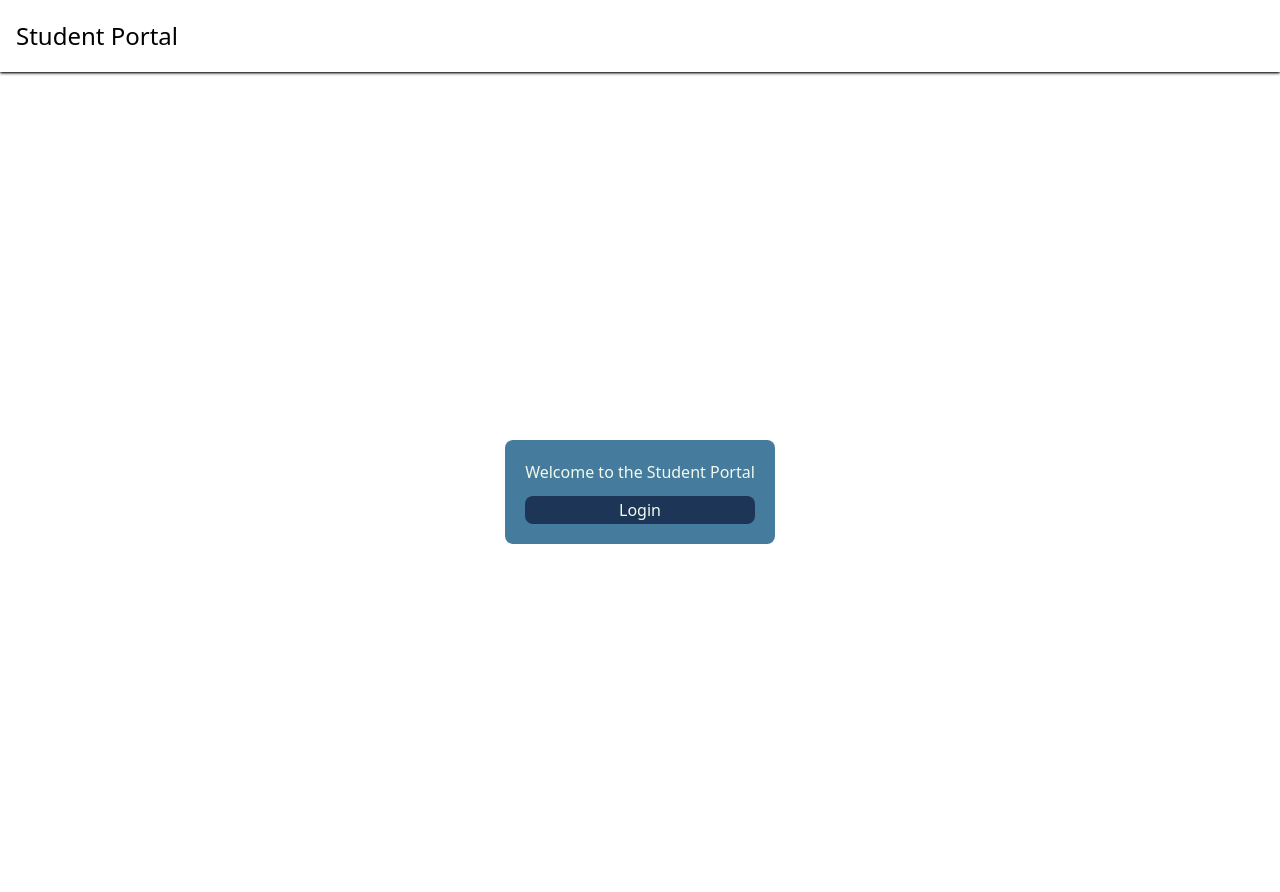
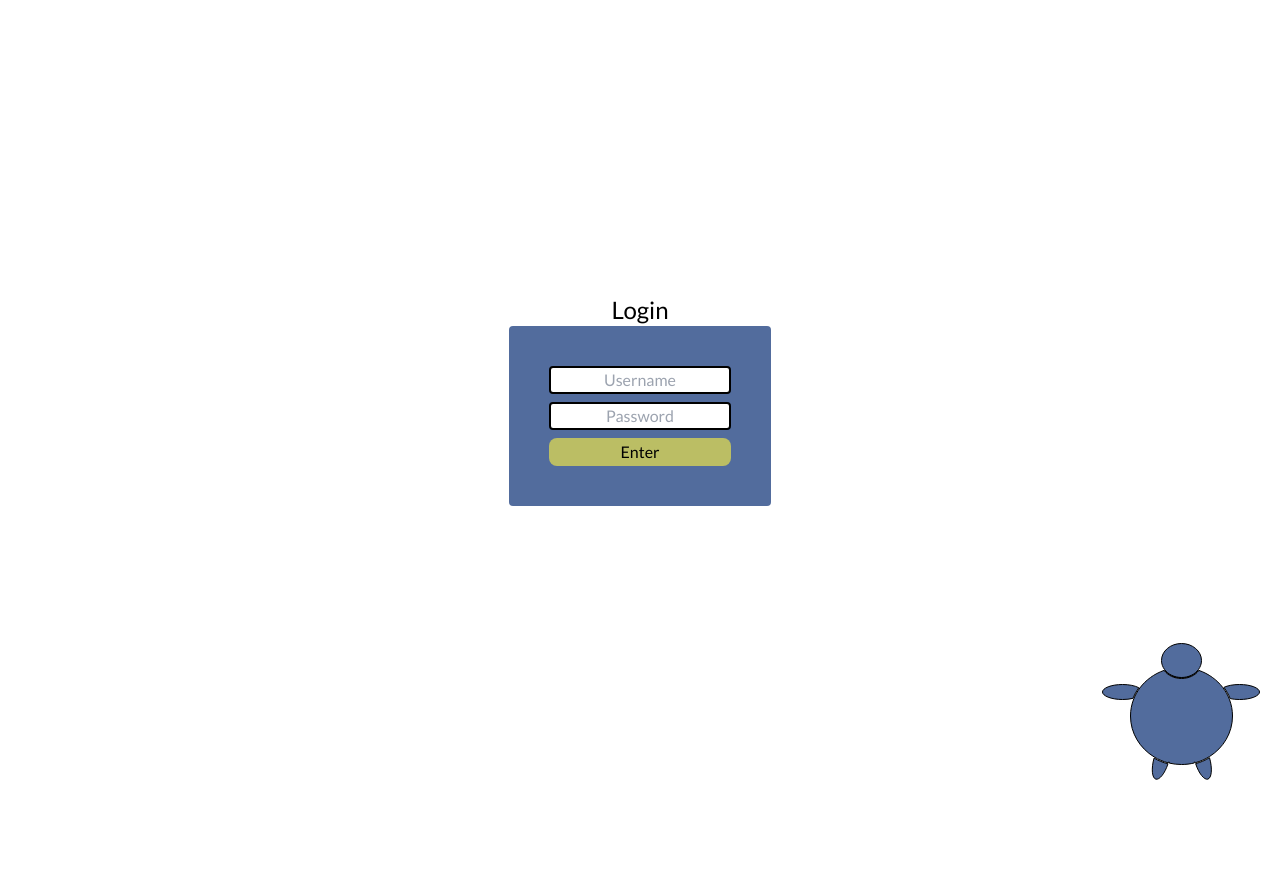
Before and after one commit to Tbone8098/codingDojo-student-portal, a Flask app: page / in a window 1280 px wide. After the commit the page ends 780 px from the top, so only its background shows below. Run offline with Flask 2, Linux system fonts and the light colour scheme; some libraries are stand-ins or nearby versions.

Commit message:
init commit for login and reg

```diff
--- a/flask_app/controllers/controller_routes.py
+++ b/flask_app/controllers/controller_routes.py
@@ -7,7 +7,7 @@ def index():
     if 'uuid' in session:
         return redirect('/dashboard')
     session['page'] = 'landing_page'
-    return render_template('basic_user/index.html')
+    return render_template('login.html')
 
 @app.route('/dashboard')
 def dashboard():
@@ -16,8 +16,8 @@ def dashboard():
     session['page'] = 'dashboard'
     return render_template('admin/dashboard.html')
 
-@app.route('/login')
-def login():
+@app.route('/process/login', methods=['post'])
+def process_login():
     return render_template('admin/login.html')
 
 @app.route('/', defaults={'path': ''})
--- a/flask_app/static/css/style.css
+++ b/flask_app/static/css/style.css
@@ -1,3 +1,15 @@
+
+/* fonts */
+body {
+    font-family: 'Lato', 'sans-serif';
+}
+
+.h1,h2,h3 {
+    font-family: 'Josefin Sans', 'sans-serif';
+}
+
+
+
 /* buttons */
 .btn {
     padding: 0.15em 0.5em;
--- a/flask_app/templates/base.html
+++ b/flask_app/templates/base.html
@@ -13,12 +13,12 @@
                 theme: {
                     extend: {
                         colors: {
-                            danger: '#E63946',
-                            primary: '#457B9D',
-                            'primary-dark': '#1D3557',
-                            'secondary': '#F1FAEE',
-                            'secondary-dark': '#A8DADC',
-
+                            'my-danger': '#D43232',
+                            'my-accent': '#D48032',
+                            'my-dark': '#443850',
+                            'my-light': '#FFFFFF',
+                            'my-blue': '#526C9D',
+                            'my-green': '#BBBE64',
                         },
                         fontFamily: {
                             'jose': ['Josefin Sans', 'sans-serif'],
@@ -45,6 +45,12 @@
             {% block base_content %}
                 <!-- content -->
             {% endblock base_content %}
+
+            <div class="fixed bottom-5 right-5">
+                {% block icon_man %}
+                    <img src="{{ url_for('static', filename='img/svg/portal_guy.svg') }}" alt="">
+                {% endblock icon_man %}
+            </div>
         </div>
 
 
--- a/flask_app/templates/admin/login.html
+++ b/flask_app/templates/login.html
@@ -5,11 +5,12 @@
 {% endblock base_navbar %}
 
 {% block base_content %}
-    <div class="flex justify-center items-center h-full">
-        <form action="/process/login" method="post" class="flex flex-col gap-2 bg-primary p-5 rounded-lg">
+    <div class="flex flex-col justify-center items-center h-full">
+        <p class="text-2xl text-center">Login</p>
+        <form action="/process/login" method="post" class="flex flex-col gap-2 bg-my-blue p-10 rounded">
             <input type="text" name="username" id="username" placeholder="Username"/>
             <input type="text" name="pw" id="pw" placeholder="Password">
-            <button class="btn bg-green-500">Enter</button>
+            <button class="btn bg-my-green">Enter</button>
         </form>
     </div>
 {% endblock base_content %}
```
Also changed, not shown: flask_app/config/decerators.py (added), flask_app/static/img/svg/portal_guy.svg (added).
